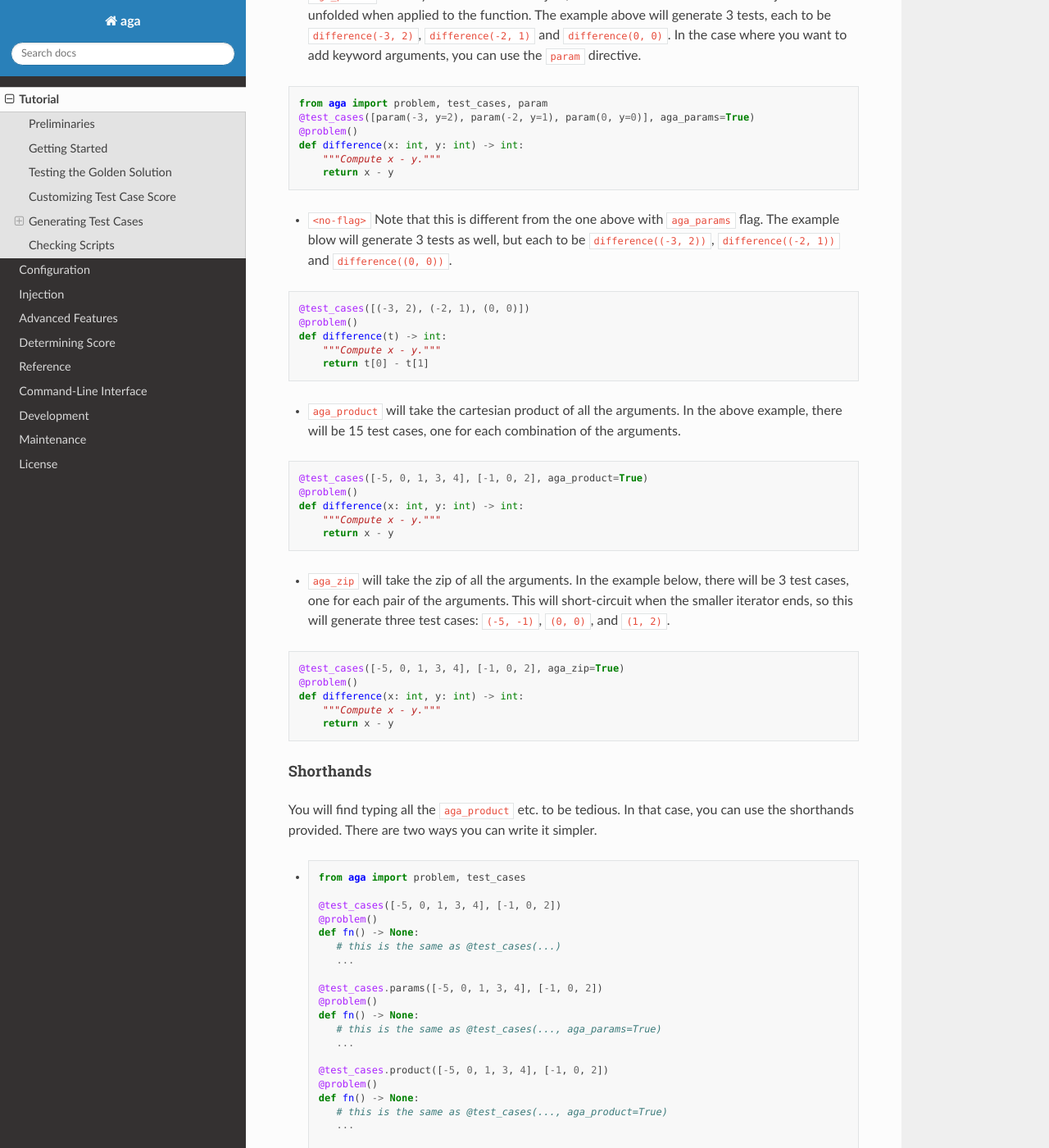
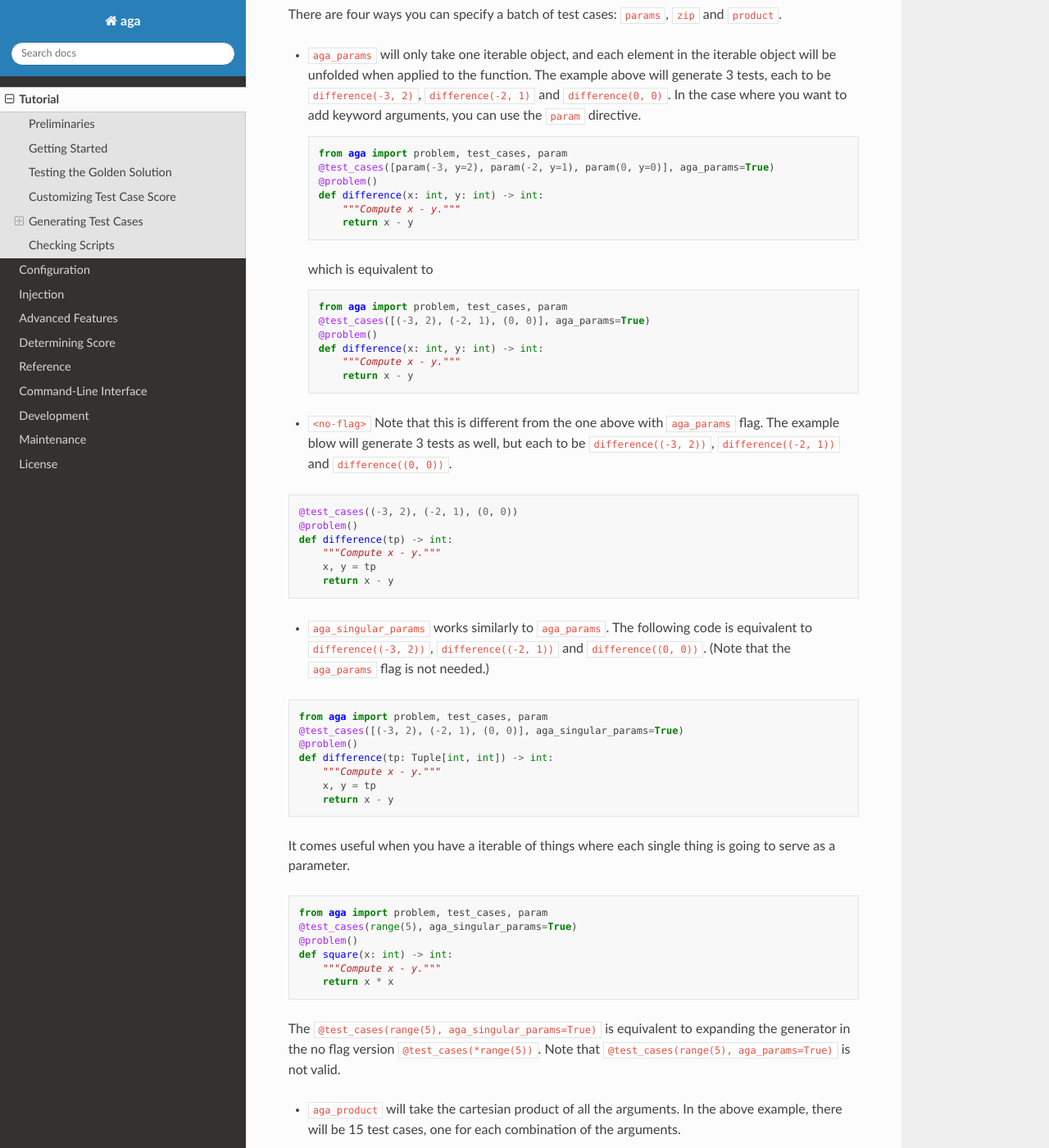
Before and after one commit to rileyshahar/aga, a Sphinx documentation site: the page built from docs/tutorial.md, in a window 1280 px wide and 1400 px high, scrolled down 5221 px. Shown: the whole window at 82% size. Built offline with Sphinx 7.4.7 and the Read the Docs theme 2.0.0, drawn with Linux system fonts in a browser that asks for light colours; some of the changed text lies outside the part shown.

Commit message:
doc: update docs

````diff
--- a/docs/tutorial.md
+++ b/docs/tutorial.md
@@ -187,6 +187,8 @@
 
 ## Generating Test Cases
 
+You can check out `examples/inputs_for_test_cases.py` in the GitHub repo for more complete examples and comparisons.
+
 If we want many test cases, we probably don't want to enumerate all of them by
 hand. Aga therefore provides the [`test_cases`](reference.html#aga.test_cases)
 decorator, which makes it easy to collect python generators (lists, `range`,
@@ -197,7 +199,7 @@
 ```python
 from aga import problem, test_cases
 
-@test_cases([-3, -2, 0, 1, 2, 100])
+@test_cases(-3, -2, 0, 1, 2, 100)
 @problem()
 def square(x: int) -> int:
     """Square x."""
@@ -212,7 +214,7 @@
 Similarly, we can generate tests for all inputs from -5 to 10:
 
 ```python
-@test_cases(range(-5, 11))
+@test_cases(*range(-5, 11))
 @problem()
 def square(x: int) -> int:
     """Square x."""
@@ -259,24 +261,61 @@
 
 - `aga_params` will only take one iterable object, and each element in the iterable object will be unfolded when applied to the function. The example above will generate 3 tests, each to be `difference(-3, 2)`, `difference(-2, 1)` and `difference(0, 0)`. In the case where you want to add keyword arguments, you can use the `param` directive.
 
-```python
-from aga import problem, test_cases, param
-@test_cases([param(-3, y=2), param(-2, y=1), param(0, y=0)], aga_params=True)
-@problem()
-def difference(x: int, y: int) -> int:
-    """Compute x - y."""
-    return x - y
-```
+    ```python
+    from aga import problem, test_cases, param
+    @test_cases([param(-3, y=2), param(-2, y=1), param(0, y=0)], aga_params=True)
+    @problem()
+    def difference(x: int, y: int) -> int:
+        """Compute x - y."""
+        return x - y
+    ```
+
+    which is equivalent to
+
+    ```python
+    from aga import problem, test_cases, param
+    @test_cases([(-3, 2), (-2, 1), (0, 0)], aga_params=True)
+    @problem()
+    def difference(x: int, y: int) -> int:
+        """Compute x - y."""
+        return x - y
+    ```
 
 - `<no-flag>` Note that this is different from the one above with `aga_params` flag. The example blow will generate 3 tests as well, but each to be `difference((-3, 2))`, `difference((-2, 1))` and `difference((0, 0))`.
 
 ```python
-@test_cases([(-3, 2), (-2, 1), (0, 0)])
+@test_cases((-3, 2), (-2, 1), (0, 0))
 @problem()
-def difference(t) -> int:
+def difference(tp) -> int:
     """Compute x - y."""
-    return t[0] - t[1]
+    x, y = tp
+    return x - y
 ```
+
+- `aga_singular_params` works similarly to `aga_params`. The following code is equivalent to `difference((-3, 2))`, `difference((-2, 1))` and `difference((0, 0))`. (Note that the `aga_params` flag is not needed.)
+
+```python
+from aga import problem, test_cases, param
+@test_cases([(-3, 2), (-2, 1), (0, 0)], aga_singular_params=True)
+@problem()
+def difference(tp: Tuple[int, int]) -> int:
+    """Compute x - y."""
+    x, y = tp
+    return x - y
+```
+
+It comes useful when you have a iterable of things where each single thing is going to serve as a parameter.
+
+```python
+from aga import problem, test_cases, param
+@test_cases(range(5), aga_singular_params=True)
+@problem()
+def square(x: int) -> int:
+    """Compute x - y."""
+    return x * x
+```
+
+The `@test_cases(range(5), aga_singular_params=True)` is equivalent to expanding the generator in the no flag version `@test_cases(*range(5))`. Note that `@test_cases(range(5), aga_params=True)` is not valid.
 
 - `aga_product` will take the cartesian product of all the arguments. In the above example, there will be 15 test cases, one for each combination of the arguments.
 
@@ -329,6 +368,12 @@
    def fn() -> None:
       # this is the same as @test_cases(..., aga_zip=True)
       ...
+
+   @test_cases.singular_params(([-5, 0, 1, 3, 4], [-1, 0, 2]))
+   @problem()
+   def fn() -> None:
+      # this is the same as @test_cases(..., aga_singular_params=True)
+      ...
    ```
 
 -
@@ -367,7 +412,7 @@
     return x * x
 ```
 
-`@test_cases([1, 2, 3], aga_expect=[1, 1, 4, 4, 9, 9])` since the numbers don't match.
+`@test_cases(1, 2, 3, aga_expect=[1, 1, 4, 4, 9, 9])` since the numbers don't match.
 
 ## Checking Scripts
 
````
Also changed, not shown: README.md (+1 -1 lines), docs/advanced.md (+1 -1 lines), 2 other files.
